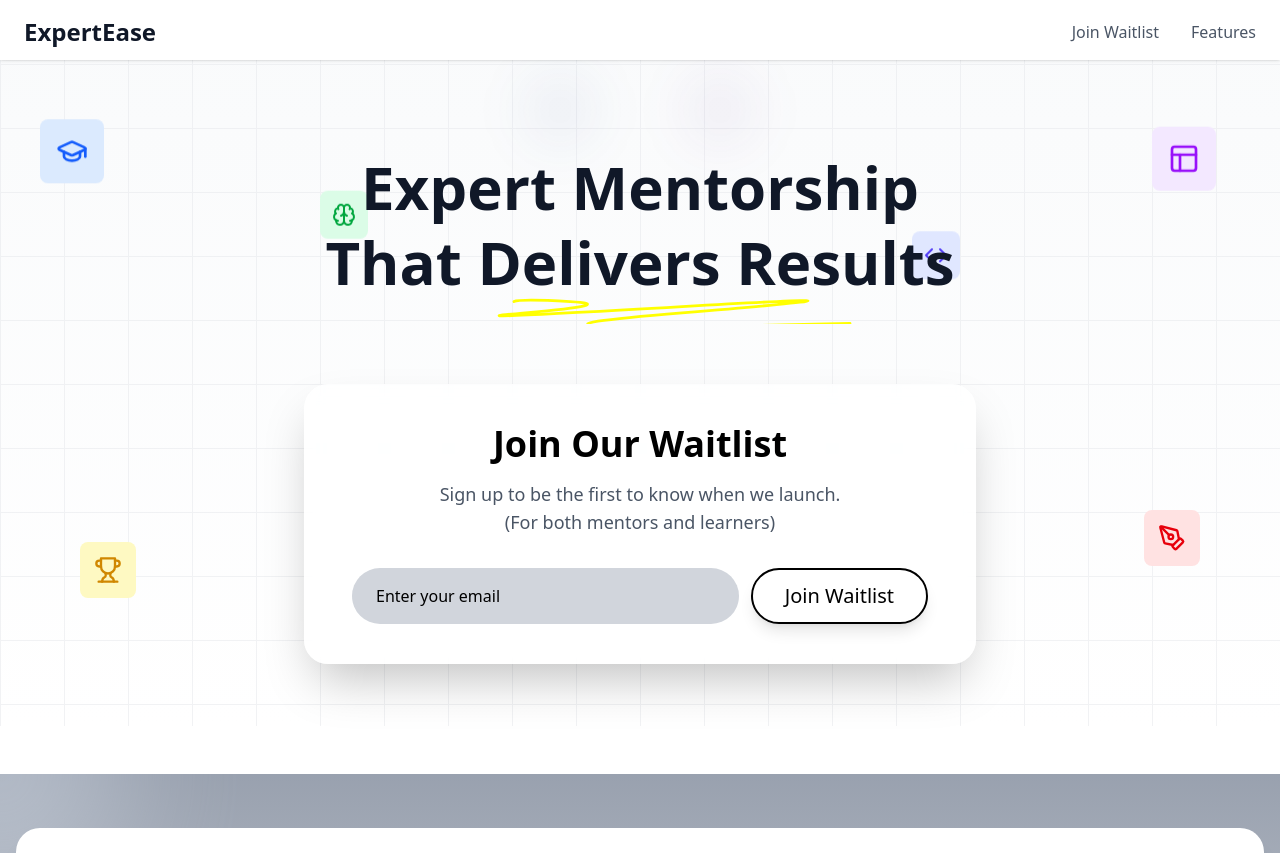
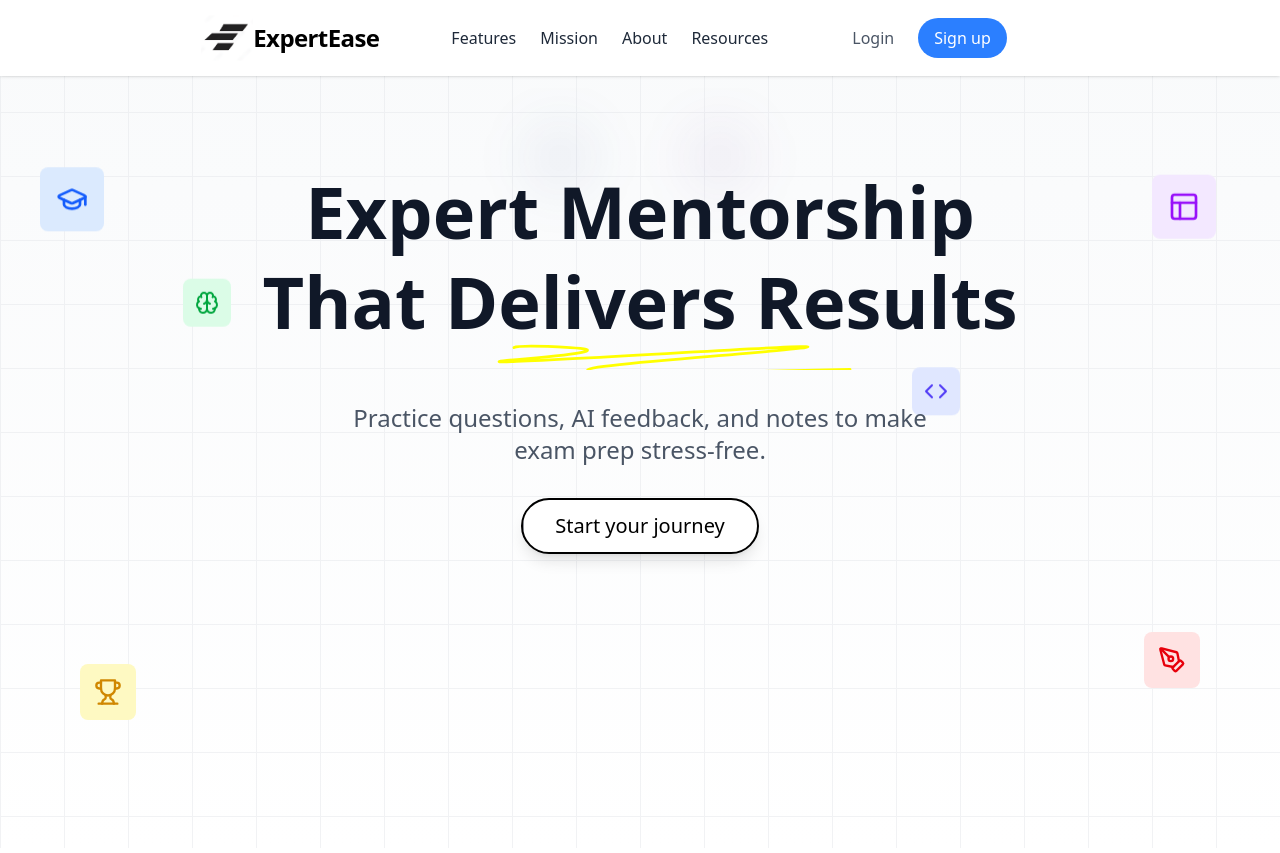
Before and after one commit to Srilochan7/ee_prod, a React (Vite) app: page / in a window 1280 px wide. Shown: the top 853 px of the page. Built offline with nearby package versions, Linux system fonts and the light colour scheme.

Commit message:
some changes

```diff
--- a/src/components/hero.jsx
+++ b/src/components/hero.jsx
@@ -5,40 +5,15 @@ import {
   Trophy,
   Layout,
   PenTool,
-  Code
+  Code,
+
 } from 'lucide-react';
 import axios from 'axios';
 
+const Hero = () => {
+  return (
+    <section id="section1" className="mt-12 min-h-screen ">
 
-const Hero = () => {
-  const [email, setEmail] = useState('');
-  const [loading, setLoading] = useState(false);
-  const [error, setError] = useState(null);
-  const [success, setSuccess] = useState(false);
-
-  const handleSubmit = async (e) => {
-    e.preventDefault();
-    setLoading(true);
-    setError(null);
-    setSuccess(false);
-
-    try {
-      const response = await axios.post('https://expert-ease-b.vercel.app/api/waitlist/', { email });
-
-      if (response.data.success) {
-        setSuccess(true);
-        setEmail('');
-      }
-    } catch (err) {
-      setError(err.response?.data?.error || 'An unexpected error occurred');
-    } finally {
-      setLoading(false);
-    }
-  };
-
-
-  return (
-    <section id='section1 mt-12'>
       <div className="mb-12 bg-gray-500 ">
         <style>
           {`
@@ -58,11 +33,12 @@ const Hero = () => {
             }
           `}
         </style>
-        <section className="relative  bg-gradient-to-b from-gray-50 to-white pb-1">
+        <section className="min-h-screen relative bg-gradient-to-b from-gray-50 to-white pb-1">
           {/* Grid Pattern - More responsive */}
-          <div className="absolute inset-0">
-            <div className="absolute inset-0 bg-[linear-gradient(to_right,#e5e7eb_1px,transparent_1px),linear-gradient(to_bottom,#e5e7eb_1px,transparent_1px)] bg-[size:1.5rem_1.5rem] sm:bg-[size:2rem_2rem] md:bg-[size:4rem_4rem] opacity-50"></div>
+          <div className="absolute inset-0 w-full h-full">
+  <div className="absolute w-full h-full bg-[linear-gradient(to_right,#e5e7eb_1px,transparent_1px),linear-gradient(to_bottom,#e5e7eb_1px,transparent_1px)] bg-[size:1.5rem_1.5rem] sm:bg-[size:2rem_2rem] md:bg-[size:4rem_4rem] opacity-50"></div>
 </div>
+
 
           {/* Floating Elements - Better mobile optimization */}
           <div className="absolute top-[40px] inset-0 overflow-hidden">
@@ -70,7 +46,7 @@ const Hero = () => {
             <div className="absolute top-8 left-2 sm:top-10 sm:left-4 md:top-20 md:left-10 w-8 h-8 sm:w-10 sm:h-10 md:w-16 md:h-16 bg-blue-100 rounded-lg flex items-center justify-center animate-float">
               <GraduationCap className="w-5 h-5 sm:w-5 sm:h-5 md:w-8 md:h-8 text-blue-600" />
             </div>
-            <div className="absolute top-20 left-1/16 sm:top-24 md:top-40 md:left-1/4 w-6 h-6 sm:w-8 sm:h-8 md:w-12 md:h-12 bg-green-100 rounded-lg flex items-center justify-center animate-float-delayed">
+            <div className="absolute top-20 left-1/16 sm:top-30 md:top-50 md:left-1/7 w-6 h-6 sm:w-8 sm:h-8 md:w-12 md:h-12 bg-green-100 rounded-lg flex items-center justify-center animate-float-delayed">
               <Brain className="w-3 h-3 sm:w-4 sm:h-4 md:w-6 md:h-6 text-green-600" />
             </div>
             <div className="hidden sm:flex absolute bottom-24 left-12 sm:bottom-32 sm:left-20 w-10 h-10 sm:w-14 sm:h-14 bg-yellow-100 rounded-lg items-center justify-center animate-float">
@@ -81,7 +57,7 @@ const Hero = () => {
             <div className="absolute top-[40px] right-2 sm:top-12 sm:right-4 md:top-24 md:right-16 w-8 h-8 sm:w-10 sm:h-10 md:w-16 md:h-16 bg-purple-100 rounded-lg flex items-center justify-center animate-float-delayed">
               <Layout className="w-4 h-4 sm:w-5 sm:h-5 md:w-8 md:h-8 text-purple-600" />
             </div>
-            <div className="absolute top-24 right-1/16 sm:top-32 md:top-48 md:right-1/4 w-6 h-6 sm:w-8 sm:h-8 md:w-12 md:h-12 bg-indigo-100 rounded-lg flex items-center justify-center animate-float">
+            <div className="absolute top-24 right-1/16 sm:top-40 md:top-70 md:right-1/4 w-6 h-6 sm:w-8 sm:h-8 md:w-12 md:h-12 bg-indigo-100 rounded-lg flex items-center justify-center animate-float">
               <Code className="w-3 h-3 sm:w-4 sm:h-4 md:w-6 md:h-6 text-indigo-600" />
             </div>
             <div className="hidden sm:flex absolute bottom-32 right-12 sm:bottom-40 sm:right-20 w-10 h-10 sm:w-14 sm:h-14 bg-red-100 rounded-lg items-center justify-center animate-float-delayed">
@@ -95,10 +71,14 @@ const Hero = () => {
             </div>
           </div>
 
+
+
+
           {/* Main Content */}
-          <div className="container top-[70px] mx-auto px-4 md:px-6 pt-8 sm:pt-12 md:pt-20 pb-12 sm:pb-16 md:pb-32 relative">
+          <div className="container top-[70px] mx-auto px-4 md:px-6 pt-8 sm:pt-12 md:pt-12 pb-12 sm:pb-16 md:pb-32 relative">
             <div className="max-w-4xl mx-auto text-center">
-              <h1 className="text-3xl xs:text-3xl sm:text-4xl md:text-6xl font-bold mb-3 sm:mb-4 md:mb-6 leading-tight text-gray-900">
+            <h1 className="text-4xl sm:text-5xl md:text-7xl font-bold mb-3 sm:mb-4 md:mb-6 leading-tight text-gray-900">
+
                 Expert Mentorship
                 <br />
                 <span className="relative inline-block">
@@ -106,28 +86,21 @@ const Hero = () => {
                   <div className="absolute bottom-0.5 sm:bottom-1 md:bottom-2 left-0 w-full h-0.5 sm:h-1 md:h-2"></div>
                   <svg className='ml-7 -mt-1 w-[300px] h-7 md:w-[800px]' viewBox="0 0 500 50" xmlns="http://www.w3.org/2000/svg">
                     <path d="M0 10 Q10 5, 100 10 T20 30 T300 19 T300 30 T600 49"
-                      stroke="yellow" stroke-width="5" fill="none" stroke-linecap="round" stroke-linejoin="round" />
+                      stroke="yellow" strokeWidth="5" fill="none" strokeLinecap="round" strokeLinejoin="round" />
                   </svg>
-
                 </span>
               </h1>
 
-              {/* Waitlist Section */}
-              <div className="max-w-2xl mx-auto mt-8 sm:mt-12 md:mt-15">
-                <div className="bg-white/80 backdrop-blur-sm rounded-2xl sm:rounded-3xl p-4 sm:p-6 md:p-10 shadow-xl sm:shadow-2xl transition-shadow duration-300 ease-in-out">
-                  <h2 className="text-2xl sm:text-3xl md:text-4xl font-bold mb-2 sm:mb-4">Join Our Waitlist</h2>
-                  <p className="text-gray-600 text-sm sm:text-base md:text-lg mb-4 sm:mb-6 md:mb-8">
-                    Sign up to be the first to know when we launch. <br/>(For both mentors and learners)
+              {/* New Element: Subheading */}
+              <p className="text-xl md:text-2xl text-gray-600 mt-8 mb-8">
+                Practice questions, AI feedback, and notes to make
+                <br /> exam prep stress-free.
               </p>
-                  <form onSubmit={handleSubmit} className="flex flex-col sm:flex-row gap-2 sm:gap-3 max-w-xl mx-auto">
-                    <input
-                      type="email"
-                      placeholder="Enter your email"
-                      value={email}
-                      onChange={(e) => setEmail(e.target.value)}
-                      className="flex-1 px-4 sm:px-6 py-3 sm:py-4 rounded-full bg-gray-300 text-black placeholder-black text-sm sm:text-base focus:outline-none focus:ring-2 focus:ring-blue-500"
-                      disabled={loading}
-                    />
+
+              {/* New Element: CTA Button */}
+              {/* <button className="px-8 py-4 bg-blue-500 text-white text-lg font-medium rounded-full shadow-lg hover:bg-blue-600 transition-colors">
+                Start studying — It's free
+              </button> */}
               <button
             type="submit"
             className="relative inline-flex overflow-hidden rounded-full bg-white px-6 sm:px-8 py-2.5 sm:py-3
@@ -139,19 +112,24 @@ const Hero = () => {
               before:z-0 before:translate-x-[-100%] before:bg-gray-900
               before:transition-transform before:duration-300 before:ease-in-out
               hover:before:translate-x-0 text-center justify-center border-2"
-                      disabled={loading}
           >
-                      <span className="text-md md:text-xl z-10 flex justify-center">
-                        {loading ? "Processing..." : "Join Waitlist"}
-                      </span>
+            <span className="relative z-10 text-xl">Start your journey</span>
           </button>
-                  </form>
-                  {error && <p className="text-red-500 mt-2 text-sm sm:text-base">{error}</p>}
-                  {success && <p className="text-green-500 mt-2 text-sm sm:text-base">Successfully added to waitlist!</p>}
+
+
+              {/* Waitlist Section */}
+              <div className="max-w-2xl mx-auto mt-8 sm:mt-12 md:mt-15">
+
               </div>
             </div>
           </div>
-          </div>
+
+          {/* New Element: Performance Indicator */}
+
+
+          {/* New Element: Decorative Background Elements */}
+
+
         </section>
       </div>
     </section>
--- a/src/components/navbar.jsx
+++ b/src/components/navbar.jsx
@@ -1,99 +1,110 @@
 import React, { useState } from 'react';
-import { ChevronDown, Menu, X } from 'lucide-react';
+import { ChevronDown } from 'lucide-react';
 
 const Navbar = () => {
   const [isMenuOpen, setIsMenuOpen] = useState(false);
 
-  // Function to handle smooth scrolling
-  const scrollToSection = (elementId) => {
-    const element = document.getElementById(elementId);
-    if (element) {
-      element.scrollIntoView({
-        behavior: 'smooth',
-        block: 'start',
-      });
-    }
-    setIsMenuOpen(false); // Close menu after clicking
-  };
+  return (
+    <nav className="fixed top-0 left-0 w-full bg-white shadow-sm z-50">
 
-  return (
-    <nav className="fixed top-0 left-0 right-0 bg-white shadow-sm z-50 h-15">
-      <style>
-        {`
-          @keyframes slideDown {
-            from {
-              opacity: 0;
-              transform: translateY(-10px);
-            }
-            to {
-              opacity: 1;
-              transform: translateY(0);
-            }
-          }
+      <div className="container mx-auto px-4 py-3 flex items-center justify-center space-x-18">
+        {/* Logo */}
+        <div className="flex items-center">
+        <div className="w-13 h-13">
+  <img src="/f.png" alt="icon" className="w-full h-full" />
+</div>
 
-          .menu-animation {
-            animation: slideDown 0.3s ease forwards;
-          }
-        `}
-      </style>
-
-      <div className="container mx-auto px-4 md:px-6 py-4">
-        <div className="flex items-center justify-between">
-          {/* Logo */}
-          <div className="text-xl md:text-2xl font-bold text-gray-900">ExpertEase</div>
+          <div className="text-black-600 text-2xl sm:text-2xl md:text-2xl lg:text-2xl xl:text-2xl font-bold tracking-tight">ExpertEase</div>
+        </div>
 
         {/* Desktop Navigation */}
-          <div className="hidden md:flex space-x-8">
-            <button
-              onClick={() => scrollToSection('section1')}
-              className="text-gray-600 hover:text-gray-900 transition-colors duration-200"
-            >
-              Join Waitlist
+        <div className="hidden md:flex items-center space-x-6">
+          <div className="relative group">
+            <button className="flex items-center text-gray-800 hover:text-black">
+              Features
+
             </button>
-            <button
-              onClick={() => scrollToSection('section5')}
-              className="text-gray-600 hover:text-gray-900 transition-colors duration-200"
-            >
-              Features
+          </div>
+
+          <div className="relative group">
+            <button className="flex items-center text-gray-800 hover:text-black">
+              Mission
+              {/* <ChevronDown className="ml-1 w-4 h-4" /> */}
+            </button>
+          </div>
+
+          <button className="text-gray-800 hover:text-black">
+            About
+          </button>
+
+          <button className="text-gray-800 hover:text-black">
+            Resources
+          </button>
+
+          {/* <div className="relative group">
+            <button className="flex items-center text-gray-800 hover:text-black"> */}
+              {/* Resources */}
+              {/* <ChevronDown className="ml-1 w-4 h-4" /> */}
+            {/* </button> */}
+          {/* </div> */}
+        </div>
+
+        {/* Auth Buttons */}
+        <div className="hidden md:flex items-center space-x-3">
+          <button className="text-gray-600 hover:text-gray-800 px-3 py-2">
+            Login
+          </button>
+          <button className="bg-blue-500 hover:bg-blue-600 text-white px-4 py-2 rounded-full transition duration-150">
+            Sign up
           </button>
         </div>
 
         {/* Mobile Menu Button */}
+        <div className="md:hidden">
           <button
             onClick={() => setIsMenuOpen(!isMenuOpen)}
-            className="md:hidden p-2 rounded-lg hover:bg-gray-100 transition-colors"
-            aria-label="Toggle menu"
+            className="p-2 focus:outline-none"
           >
-            {isMenuOpen ? (
-              <X className="w-6 h-6 text-gray-600" />
-            ) : (
-              <Menu className="w-6 h-6 text-gray-600" />
-            )}
+            <svg width="24" height="24" viewBox="0 0 24 24" fill="none" xmlns="http://www.w3.org/2000/svg">
+              <path d="M4 6H20M4 12H20M4 18H20" stroke="currentColor" strokeWidth="2" strokeLinecap="round" />
+            </svg>
           </button>
+        </div>
       </div>
 
       {/* Mobile Menu */}
       {isMenuOpen && (
-          <div className="md:hidden absolute top-full left-0 right-0 bg-white menu-animation shadow-sm">
-            <div className="container mx-auto">
-              <div className="py-2">
-                <button
-                  onClick={() => scrollToSection('section1')}
-                  className="block w-full text-left px-4 py-3 text-gray-600 hover:bg-gray-50 transition-colors duration-200"
-                >
-                  Join Waitlist
+        <div className="md:hidden py-3 px-4 border-t border-gray-100">
+          <div className="flex flex-col space-y-3">
+            <button className="flex items-center justify-between text-gray-800 py-2">
+              Apps
+              <ChevronDown className="w-4 h-4" />
             </button>
-                <button
-                  onClick={() => scrollToSection('section2')}
-                  className="block w-full text-left px-4 py-3 text-gray-600 hover:bg-gray-50 transition-colors duration-200"
-                >
-                  Features
+            <button className="flex items-center justify-between text-gray-800 py-2">
+              Courses
+              <ChevronDown className="w-4 h-4" />
+            </button>
+            <button className="text-gray-800 py-2">
+              Tutoring
+            </button>
+            <button className="text-gray-800 py-2">
+              For schools
+            </button>
+            <button className="flex items-center justify-between text-gray-800 py-2">
+              Resources
+              <ChevronDown className="w-4 h-4" />
+            </button>
+            <div className="flex flex-col pt-3 border-t border-gray-100">
+              <button className="text-gray-600 py-2">
+                Login
+              </button>
+              <button className="bg-blue-500 text-white py-2 px-4 rounded-full mt-2">
+                Sign up
               </button>
             </div>
           </div>
         </div>
       )}
-      </div>
     </nav>
   );
 };
```
Lines whose indentation alone changed are shown as unchanged.
